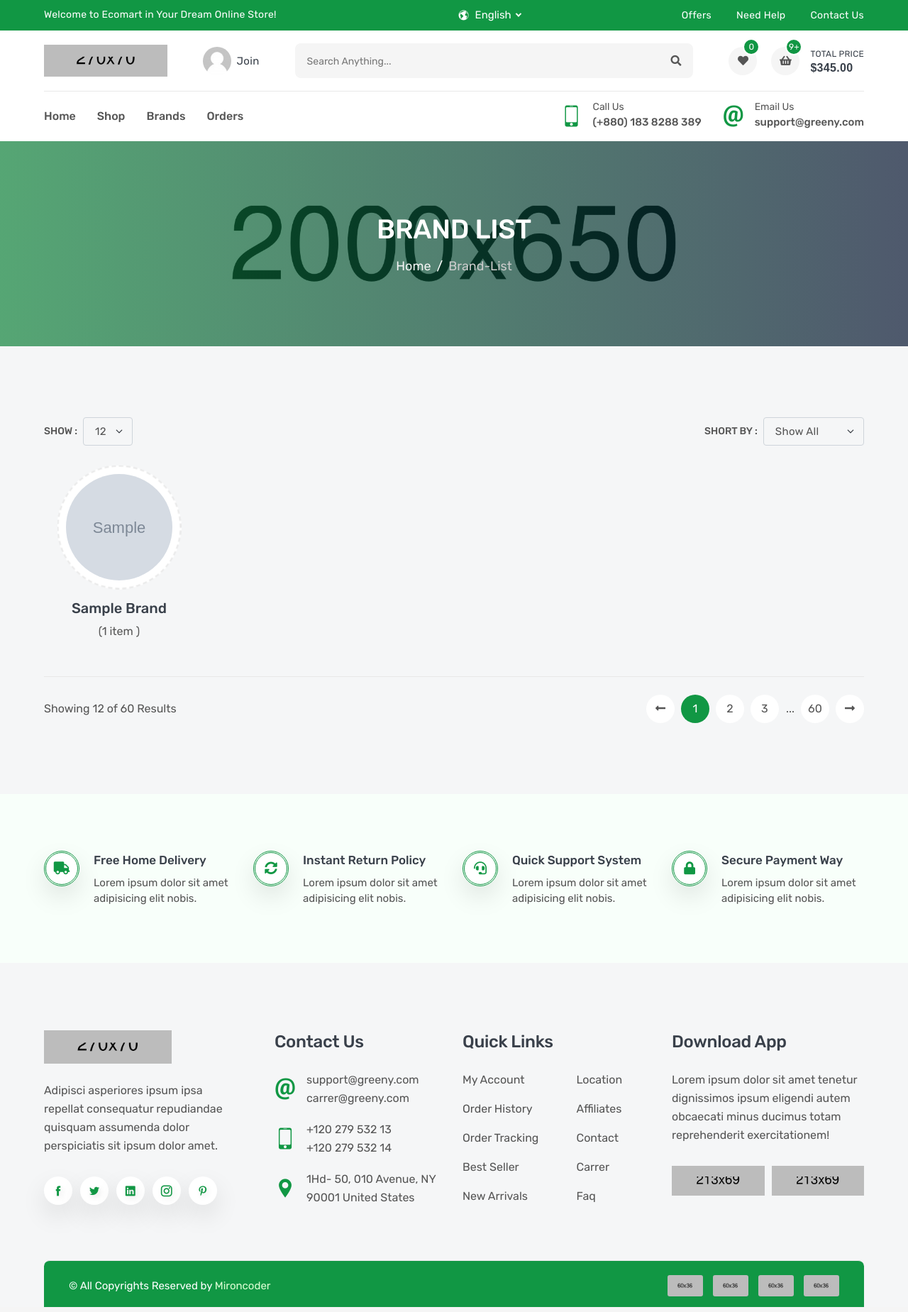
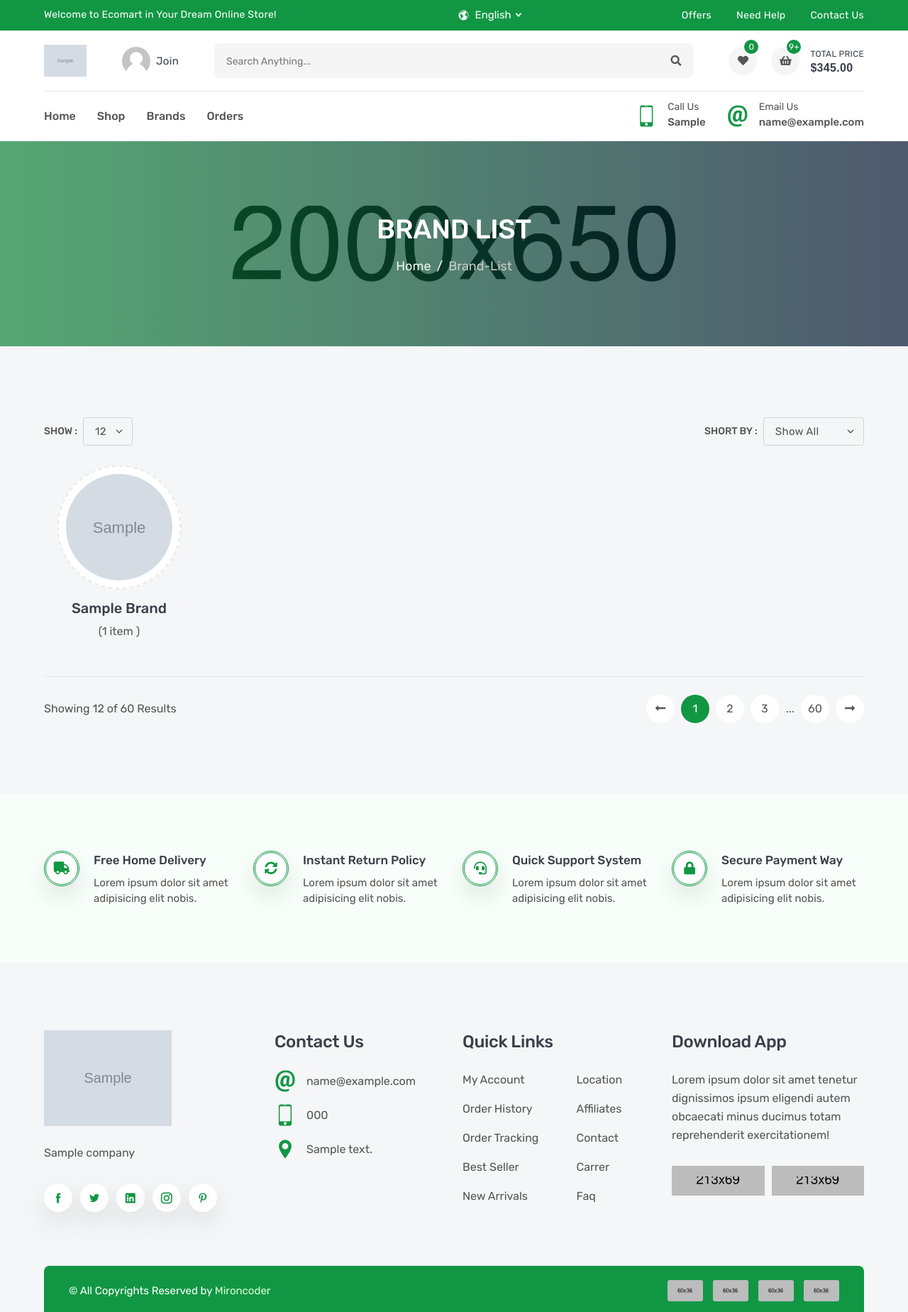
Before and after one commit to sabermhareshdj/test-amazon, a Django app: page /products/brands/ in a window 1280 px wide. Shown: the whole page at 71% size. Run offline with Django 4.2, Linux system fonts and the light colour scheme; tables that the repository leaves empty hold one stand-in row (values such as "Sample post"); grey boxes marked "Sample" are stand-in pictures; some libraries are stand-ins or nearby versions.

Commit message:
company_data context processor

```diff
--- a/product/templates/product/brand_detail.html
+++ b/product/templates/product/brand_detail.html
@@ -6,8 +6,6 @@
 {% endblock css %}
 
 {% block body %}
-
-
 
 
         <!--=====================================
--- a/product/views.py
+++ b/product/views.py
@@ -74,6 +74,7 @@ class BrandList(ListView):
 class BrandDetail(ListView):
     model = Product
     template_name = 'product/brand_detail.html'
+    paginate_by = 20
 
     def get_queryset(self):
         brand = Brand.objects.get(slug=self.kwargs['slug'])
--- a/project/settings.py
+++ b/project/settings.py
@@ -74,6 +74,7 @@ TEMPLATES = [
                 'django.template.context_processors.request',
                 'django.contrib.auth.context_processors.auth',
                 'django.contrib.messages.context_processors.messages',
+                'settings.company_context_processor.get_company_date',
             ],
         },
     },
--- /dev/null
+++ b/settings/company_context_processor.py
@@ -0,0 +1,8 @@
+from .models import Company
+
+
+
+
+def get_company_date(request):
+    data = Company.objects.last()
+    return {'company_data':data}
--- a/templates/base.html
+++ b/templates/base.html
@@ -113,7 +113,7 @@
                 </div>
 
                 <a href="index.html" class="header-logo">
-                    <img src="images/logo.png" alt="logo">
+                    <img src="{{company_data.logo.url}}" alt="logo">
                 </a>
                 <a href="login.html" class="header-widget" title="My Account">
                     <img src="images/user.png" alt="user">
@@ -178,14 +178,14 @@
                                 <i class="icofont-ui-touch-phone"></i>
                                 <p>
                                     <small>call us</small>
-                                    <span>(+880) 183 8288 389</span>
+                                    <span>{{company_data.call_us}}</span>
                                 </p>
                             </div>
                             <div class="navbar-info">
                                 <i class="icofont-ui-email"></i>
                                 <p>
                                     <small>email us</small>
-                                    <span>support@greeny.com</span>
+                                    <span>{{company_data.email_us}}</span>
                                 </p>
                             </div>
                         </div>
@@ -831,13 +831,12 @@
                 <div class="col-sm-6 col-xl-3">
                     <div class="footer-widget">
                         <a class="footer-logo" href="#">
-                            <img src="images/logo.png" alt="logo">
+                            <img src="{{company_data.logo.url}}" alt="logo">
                         </a>
-                        <p class="footer-desc">Adipisci asperiores ipsum ipsa repellat consequatur repudiandae quisquam
-                            assumenda dolor perspiciatis sit ipsum dolor amet.</p>
+                        <p class="footer-desc">{{company_data.subtitle}}</p>
                         <ul class="footer-social">
-                            <li><a class="icofont-facebook" href="#"></a></li>
-                            <li><a class="icofont-twitter" href="#"></a></li>
+                            <li><a class="icofont-facebook" href="company_data.facebook_link"></a></li>
+                            <li><a class="icofont-twitter" href="{{compant_data.twitter_link}}"></a></li>
                             <li><a class="icofont-linkedin" href="#"></a></li>
                             <li><a class="icofont-instagram" href="#"></a></li>
                             <li><a class="icofont-pinterest" href="#"></a></li>
@@ -851,20 +850,20 @@
                             <li>
                                 <i class="icofont-ui-email"></i>
                                 <p>
-                                    <span>support@greeny.com</span>
-                                    <span>carrer@greeny.com</span>
+                                    <span>{{company_data.email}}</span>
+
                                 </p>
                             </li>
                             <li>
                                 <i class="icofont-ui-touch-phone"></i>
                                 <p>
-                                    <span>+120 279 532 13</span>
-                                    <span>+120 279 532 14</span>
+                                    <span>{{company_data.phones}}</span>
+
                                 </p>
                             </li>
                             <li>
                                 <i class="icofont-location-pin"></i>
-                                <p>1Hd- 50, 010 Avenue, NY 90001 United States</p>
+                                <p>{{company_data.address}}</p>
                             </li>
                         </ul>
                     </div>
```
Also changed, not shown: media/company/logo.png (added), media/company/logo_vlV2ab9.png (added), media/company/pro1_eBV7GHY.jpg (added), media/product_images/logo.png (added).
